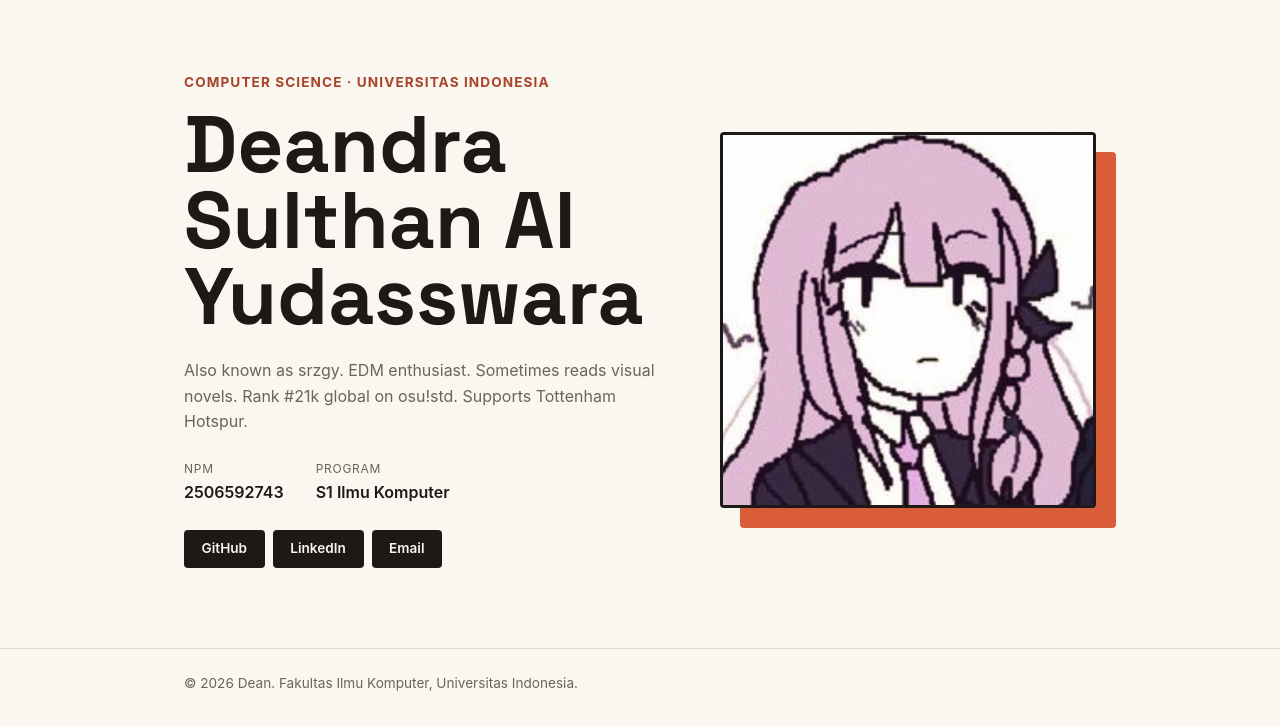
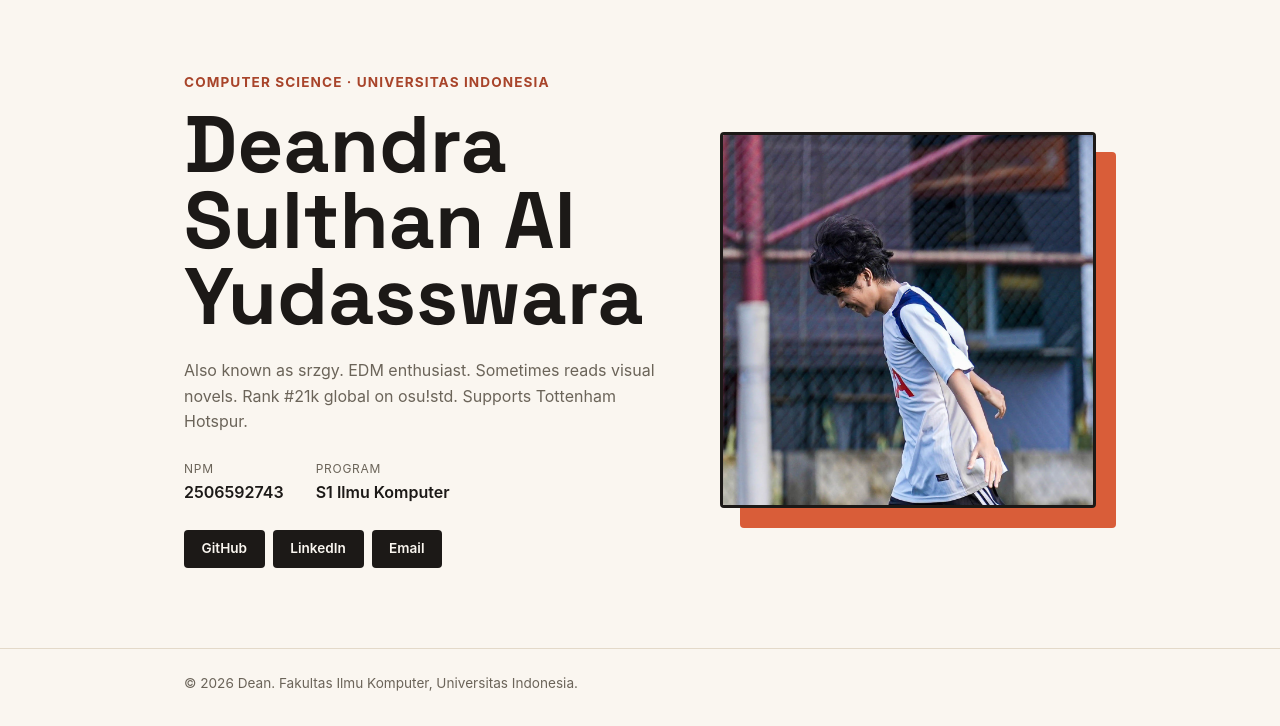
Before and after one commit to srzgy/myportfolio, a Django app: page / in a window 1280 px wide. Shown: the part 74-800 px from the top of the page. Run offline with Django 5.2, Linux system fonts and the light colour scheme.

Commit message:
Replacing Kyoko Kirigiri with my own picture

```diff
--- a/templates/index.html
+++ b/templates/index.html
@@ -28,7 +28,7 @@
                 </div>
                 <div class="hero-photo">
                     <div class="photo-block"></div>
-                    <img class="avatar" src="/static/img/kyokoKirigiri0.jpg" alt="Photo of Kyoko Kirigiri">
+                    <img class="avatar" src="/static/img/deanCelebrating_tottenham.jpeg" alt="Photo of Me Celebrating">
                 </div>
                 <div class="hero-details">
                     <p class="bio">Also known as srzgy. EDM enthusiast. Sometimes reads visual novels. Rank #21k global on osu!std. Supports Tottenham Hotspur.</p>
```
Also changed, not shown: static/img/deanCelebrating_tottenham.jpeg (added).
